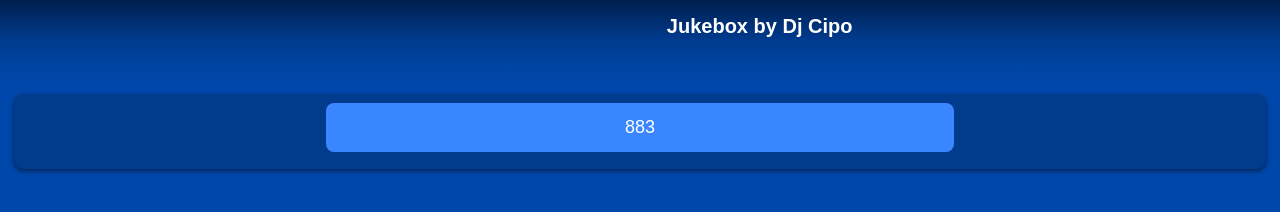
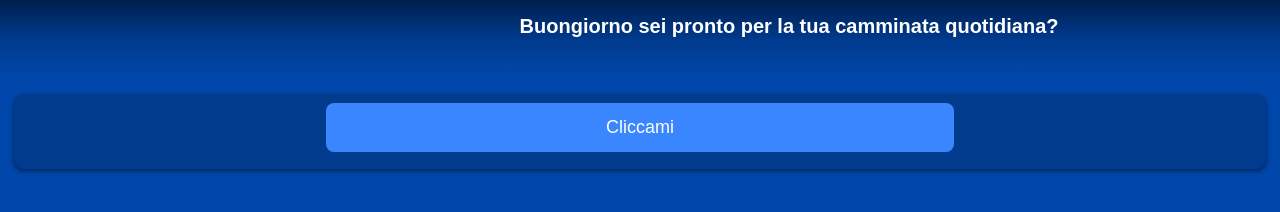
Before and after one commit to giovannicipollitti/Jukebox, a plain HTML site: page index.html in a window 1280 px wide. Drawn offline with Linux system fonts and the light colour scheme.

Commit message:
Update index.html

```diff
--- a/index.html
+++ b/index.html
@@ -65,11 +65,11 @@
 </head>
 <body>
   <header>
-    <span>Jukebox by Dj Cipo</span>
+    <span>Buongiorno sei pronto per la tua camminata quotidiana?</span>
   </header>
 
   <div class="file">
-    <a class="play" href="883.mp3">883</a>
+    <a class="play" href="883.mp3">Cliccami</a>
   </div>
 
   <audio id="hiddenAudio" preload="auto"></audio>
```
